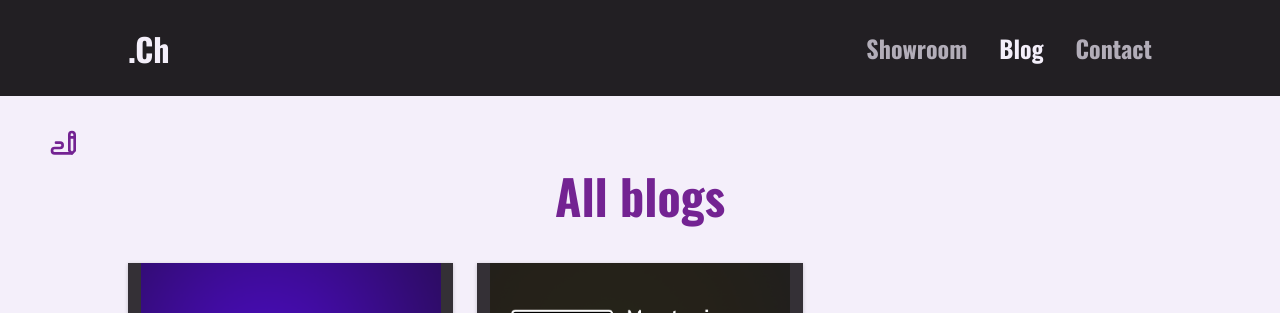
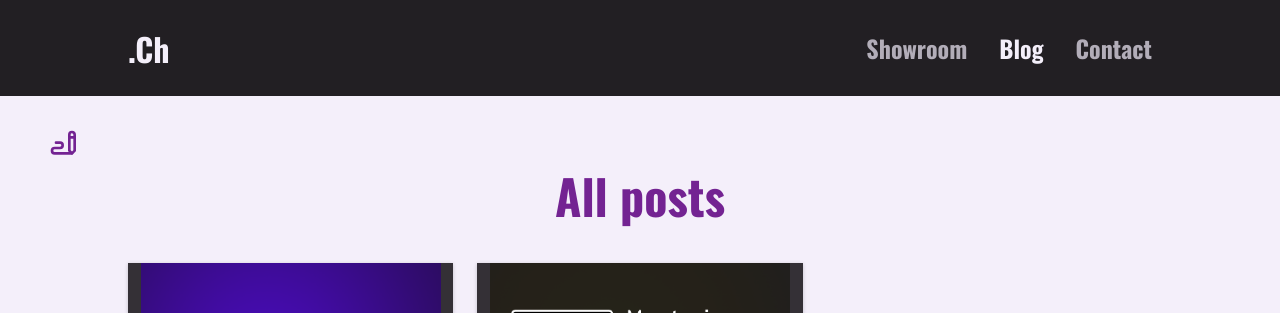
Before and after one commit to Chacho104/my-portfolio-blog-site, a Next.js app: page /posts in a window 1280 px wide. Shown: the top 313 px of the page. Built offline with nearby package versions, Linux system fonts and the light colour scheme.

Commit message:
Change h2

```diff
--- a/components/posts/all-posts.js
+++ b/components/posts/all-posts.js
@@ -9,7 +9,7 @@ function AllPosts(props) {
         <TbWriting />
       </div>
       <div className={classes["posts-list"]}>
-        <h2 className="special-h2">All blogs</h2>
+        <h2 className="special-h2">All posts</h2>
         <PostsList posts={props.posts} />
       </div>
       <div className="botsvg">
```
